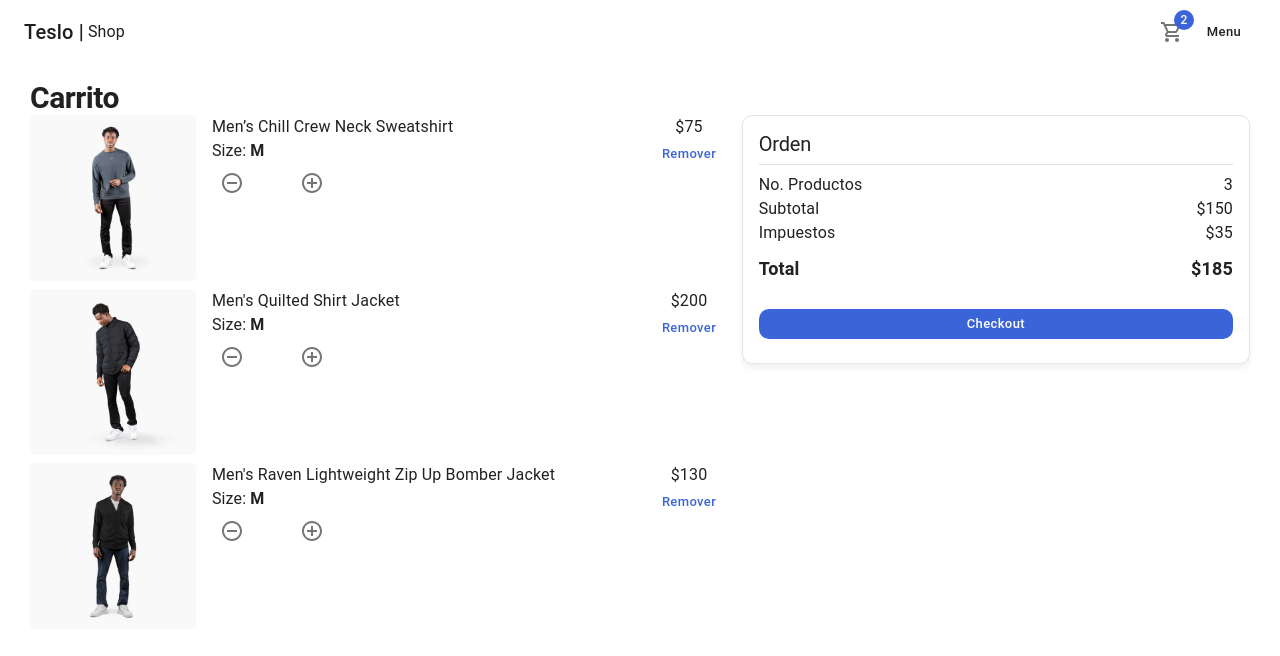
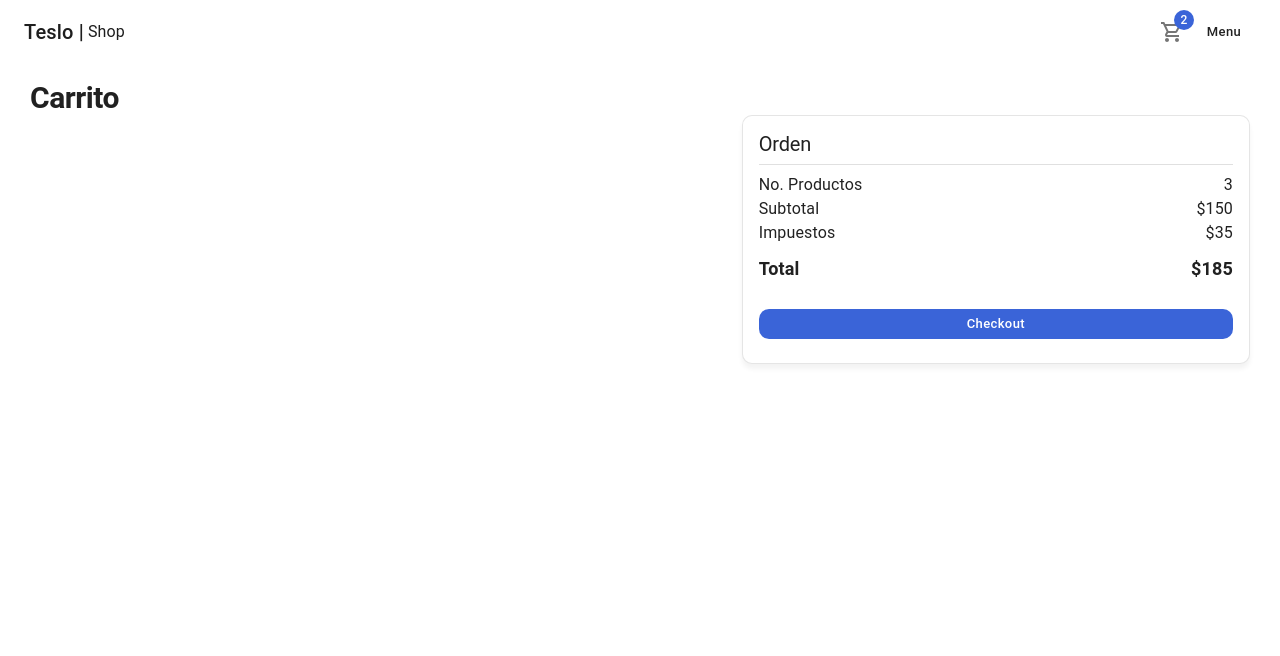
Before and after one commit to jeronimogarcia/Teslo-shop, a Next.js app: page /cart in a window 1280 px wide. Shown: the top 656 px of the page. Built offline with nearby package versions, Linux system fonts and the light colour scheme.

Commit message:
Productos en el carrito de compras

```diff
--- a/components/cart/CartList.tsx
+++ b/components/cart/CartList.tsx
@@ -7,32 +7,29 @@ import {
   Link,
   Typography,
 } from "@mui/material";
-import { initialData } from "../../database/products";
 import NextLink from "next/link";
 import { ItemCounter } from "../ui";
-import { FC } from "react";
-
-const productsInCart = [
-  initialData.products[0],
-  initialData.products[1],
-  initialData.products[2],
-];
+import { FC, useContext } from "react";
+import { CartContext } from "../../context";
 
 interface Props {
   editable?: boolean;
 }
 
 export const CartList:FC<Props> = ({ editable }) => {
+
+  const { cart } = useContext(CartContext)
+
   return (
     <>
-      {productsInCart.map((product) => (
+      {cart.map((product) => (
         <Grid container spacing={2} key={product.slug} sx={{ mb: 1 }}>
           <Grid item xs={3}>
             <NextLink href="/product/slug" passHref legacyBehavior>
               <Link>
                 <CardActionArea>
                   <CardMedia
-                    image={`/products/${product.images[0]}`}
+                    image={`/products/${product.image}`}
                     component="img"
                     sx={{ borderRadius: "5px" }}
                   ></CardMedia>
@@ -49,8 +46,11 @@ export const CartList:FC<Props> = ({ editable }) => {
 
               {
                 editable
-                ?  <ItemCounter />
-                : <Typography variant="h5">3 items</Typography>
+                ?  <ItemCounter
+                    currentValue={product.quantity}
+                    maxValue={10}
+                    updatedQuantity={() => {}} />
+                : <Typography variant="h5">{product.quantity} {product.quantity> 1 ? 'productos' :'producto'}</Typography>
               }
 
             </Box>
```
